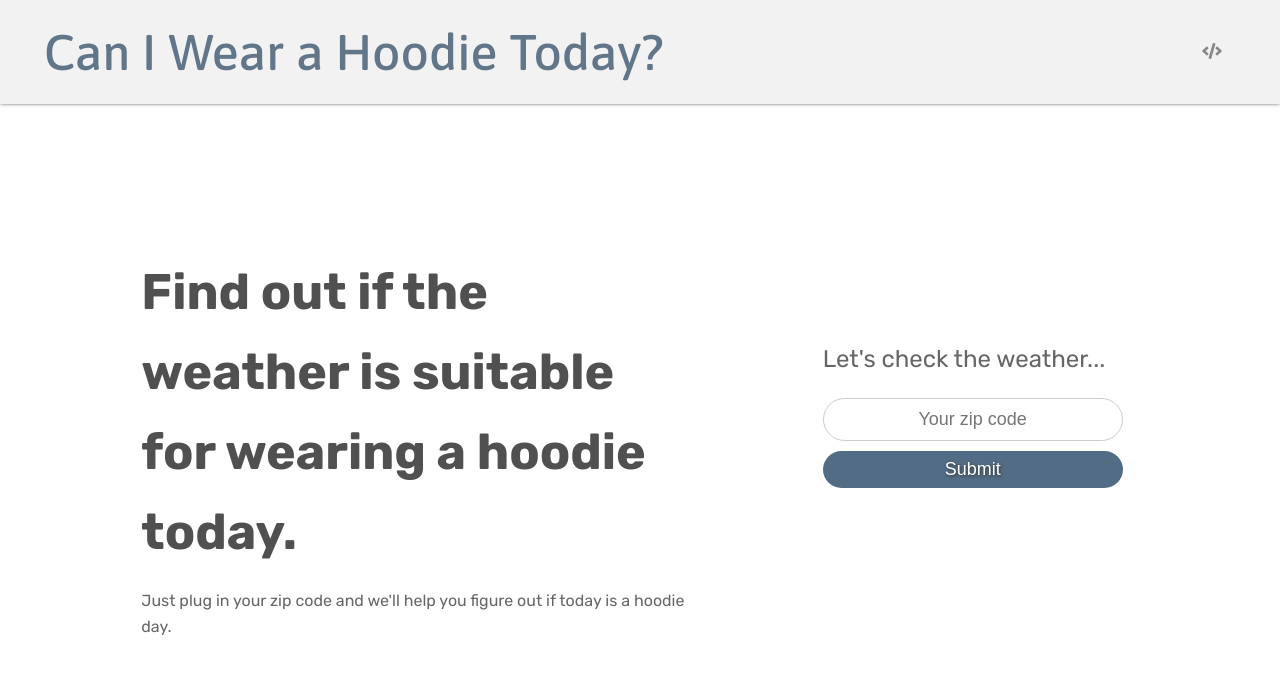
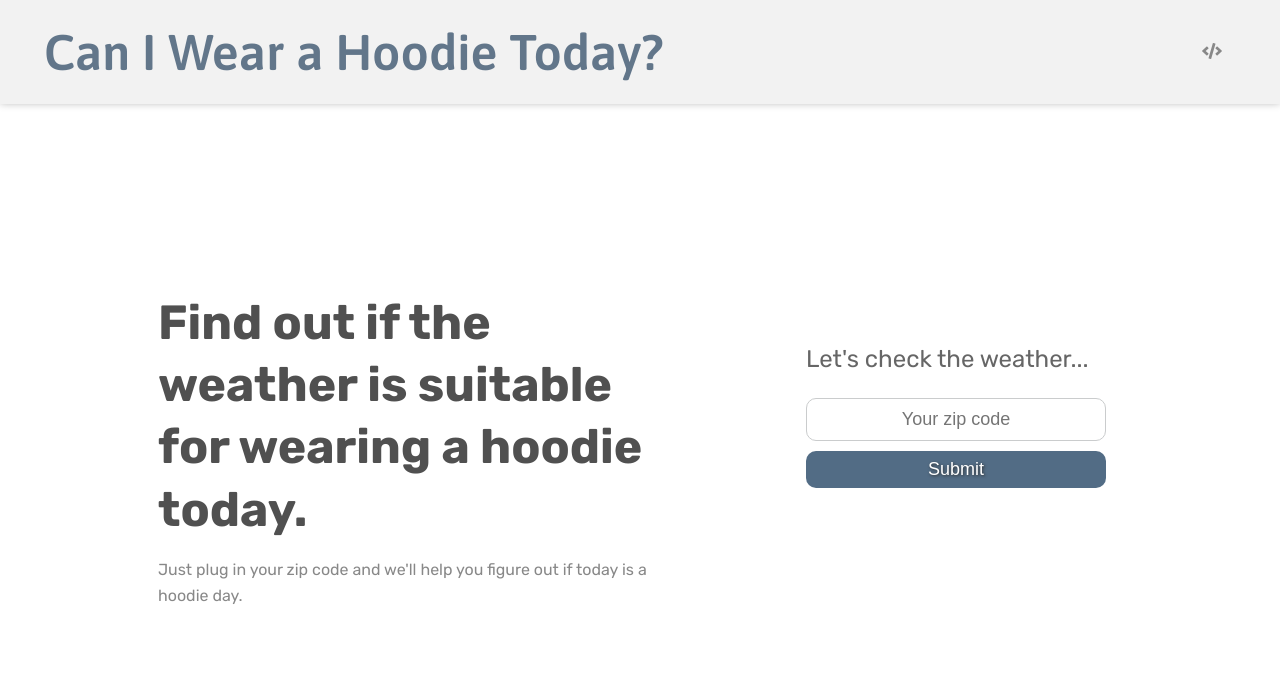
Before and after one commit to sharonrgomez/hoodie, a React (Create React App) app: page / in a window 1280 px wide. Shown: the top 674 px of the page. Built offline with nearby package versions, Linux system fonts and the light colour scheme.

Commit message:
minor style changes

```diff
--- a/src/styles/components/_button.scss
+++ b/src/styles/components/_button.scss
@@ -5,10 +5,10 @@
     font-size: $font-size-lg;
     background: $navy;
     border: none;
-    padding: $xs-size $m-size;
+    padding: $xs-size $l-size;
     color: white;
     text-shadow: 1px 0.6px 3px $almost-black;
-    border-radius: 3rem;
+    border-radius: 1rem;
     &:hover {
         background: darken($navy, 5%);
     }
--- a/src/styles/components/_modal.scss
+++ b/src/styles/components/_modal.scss
@@ -3,7 +3,7 @@
     top: 0;
     width: 100%;
     height: 100%;
-    background: rgba(0, 0, 0, 0.4);
+    background: rgba(0, 0, 0, 0.5);
 }
 
 .modal-main {
--- a/src/styles/components/_navbar.scss
+++ b/src/styles/components/_navbar.scss
@@ -1,6 +1,6 @@
 header {
   background-color: $off-white;
-  box-shadow: 0 -1px 4px 0px #000;
+  box-shadow: 0 -1px 8px rgba(0,0,0,0.3);
 }
 
 .container {
@@ -15,14 +15,12 @@ header {
 
 .nav-items {
   display: flex;
-  flex-direction: column;
   align-items: flex-end;
   justify-content: space-between;
   padding: 0;
   @media (min-width: $mobile-breakpoint) {
     padding: 0 3rem 0 0;
     align-items: center;
-    flex-direction: row;
   }
 }
 
@@ -40,7 +38,7 @@ header {
 .nav-title {
   font-family: 'Asap', Arial, sans-serif;
   color: #62768a;
-  font-weight: 500;
+  font-weight: 600;
   font-size: 3rem;
   padding: 0;
   margin: 0;
--- a/src/styles/components/_tagline.scss
+++ b/src/styles/components/_tagline.scss
@@ -15,7 +15,7 @@
 .tagline {
     width: 80%;
     @media (min-width: $tab-sm-breakpoint) {
-        width: 55rem;
+        width: 50rem;
     }
 }
 
@@ -23,15 +23,17 @@
     color: $darkest-gray;
     font-size: $font-size-xl;
     margin-bottom: 1rem;
+    line-height: 1.3;
     @media (min-width: $tab-sm-breakpoint) {
         font-size: 4rem;
     }
     @media (min-width: $desktop-breakpoint) {
-        font-size: 5rem;
+        font-size: 4.8rem;
     }
 }
 
 .tagline-text_subtitle {
     font-size: $font-size-md;
-    margin-bottom: 1rem;
+    color: $gray;
+    margin-bottom: 0;
 }
--- a/src/styles/components/_weather-form.scss
+++ b/src/styles/components/_weather-form.scss
@@ -3,7 +3,7 @@
     text-align: center;
     padding: 1rem;
     font-size: $font-size-lg;
-    border-radius: 3rem;
+    border-radius: 1rem;
     border: 1px solid $light-gray;
     color: $almost-black;
     &:focus {
@@ -22,5 +22,8 @@
 
 .weather-form_title {
     font-weight: 400;
-    width: 29rem;
+    font-size: $font-size-lg;
+    @media (min-width: $mobile-breakpoint) {
+        font-size: 2.4rem;
+    }
 }
```
Also changed, not shown: 1 other file (tests, documents, lock files or other folders).
